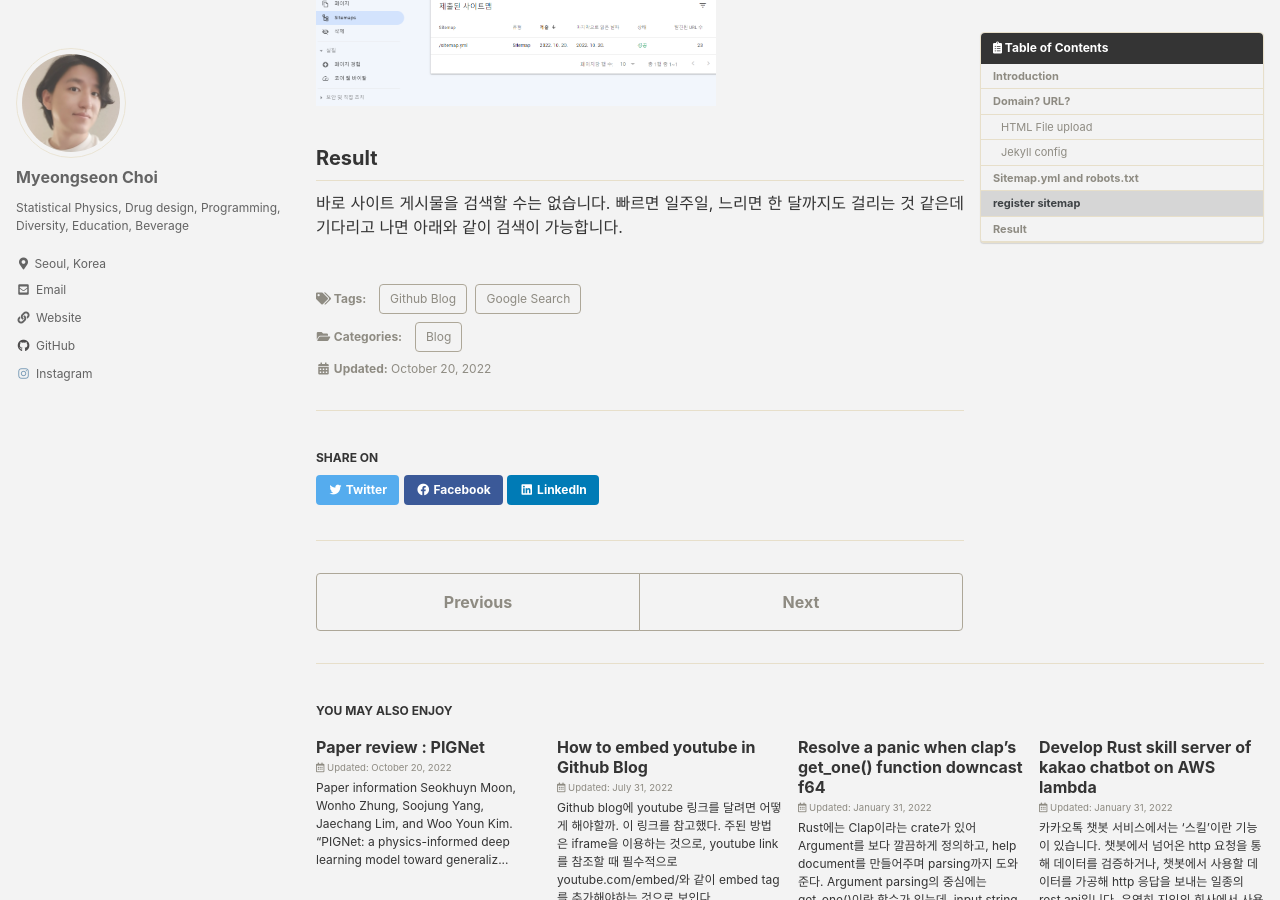
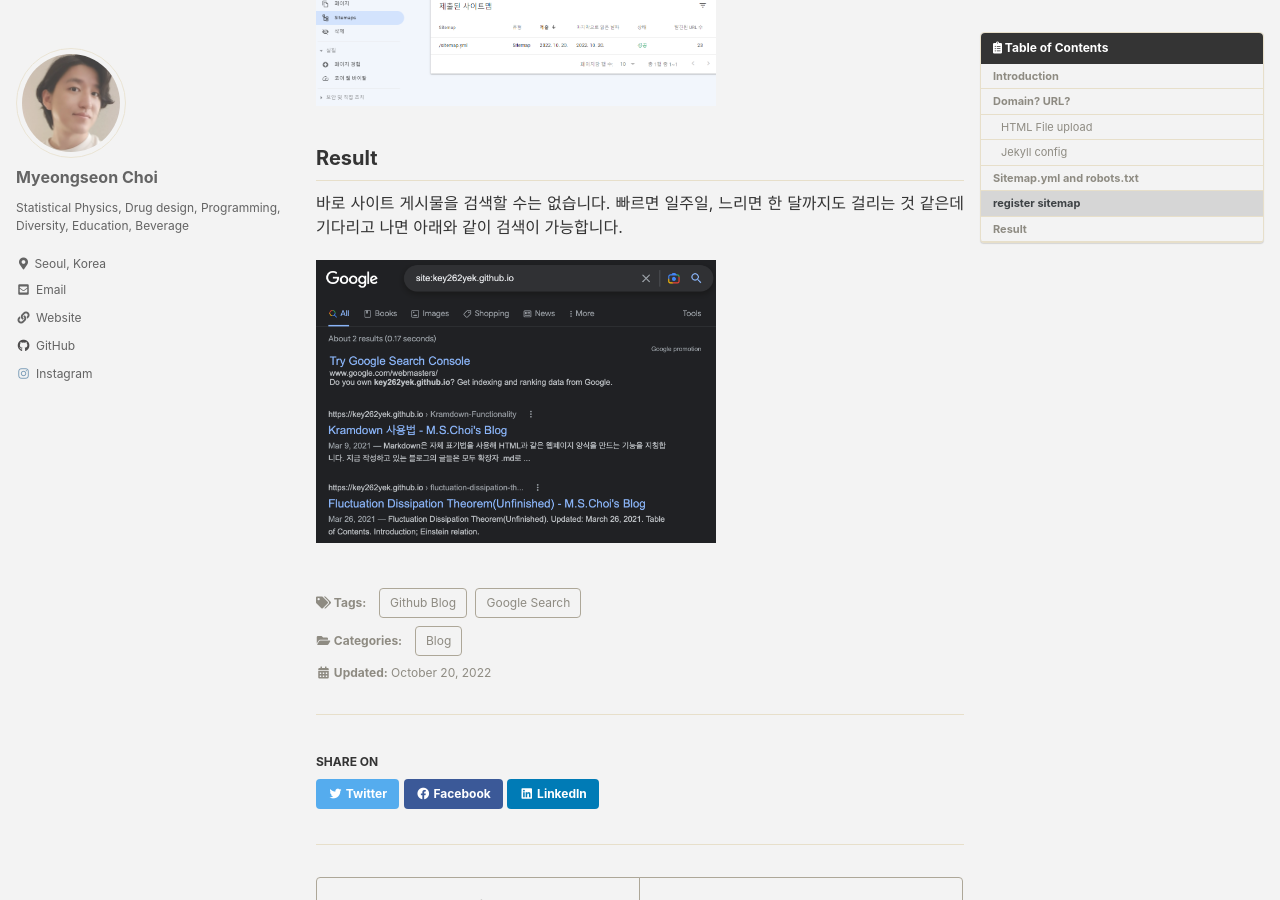
Before and after one commit to key262yek/key262yek.github.io, a Jekyll site: the page built from _posts/2022-10-20-Google-search.md, in a window 1280 px wide and 900 px high, scrolled down 2865 px. Built offline with Jekyll 4.4.1, drawn with Linux system fonts in a browser that asks for light colours; cached includes are drawn as plain includes; nearby versions of some CDN libraries.

Commit message:
Add search result

```diff
--- a/_posts/2022-10-20-Google-search.md
+++ b/_posts/2022-10-20-Google-search.md
@@ -111,3 +111,5 @@ Sitemap: https://key262yek.github.io/sitemap.yml
 
 ## Result
 바로 사이트 게시물을 검색할 수는 없습니다. 빠르면 일주일, 느리면 한 달까지도 걸리는 것 같은데 기다리고 나면 아래와 같이 검색이 가능합니다.
+
+<img src="https://key262yek.github.io/assets/images/search_result.png" alt="Search Result" width="400"/>
```
Also changed, not shown: assets/images/search_result.png (added).
